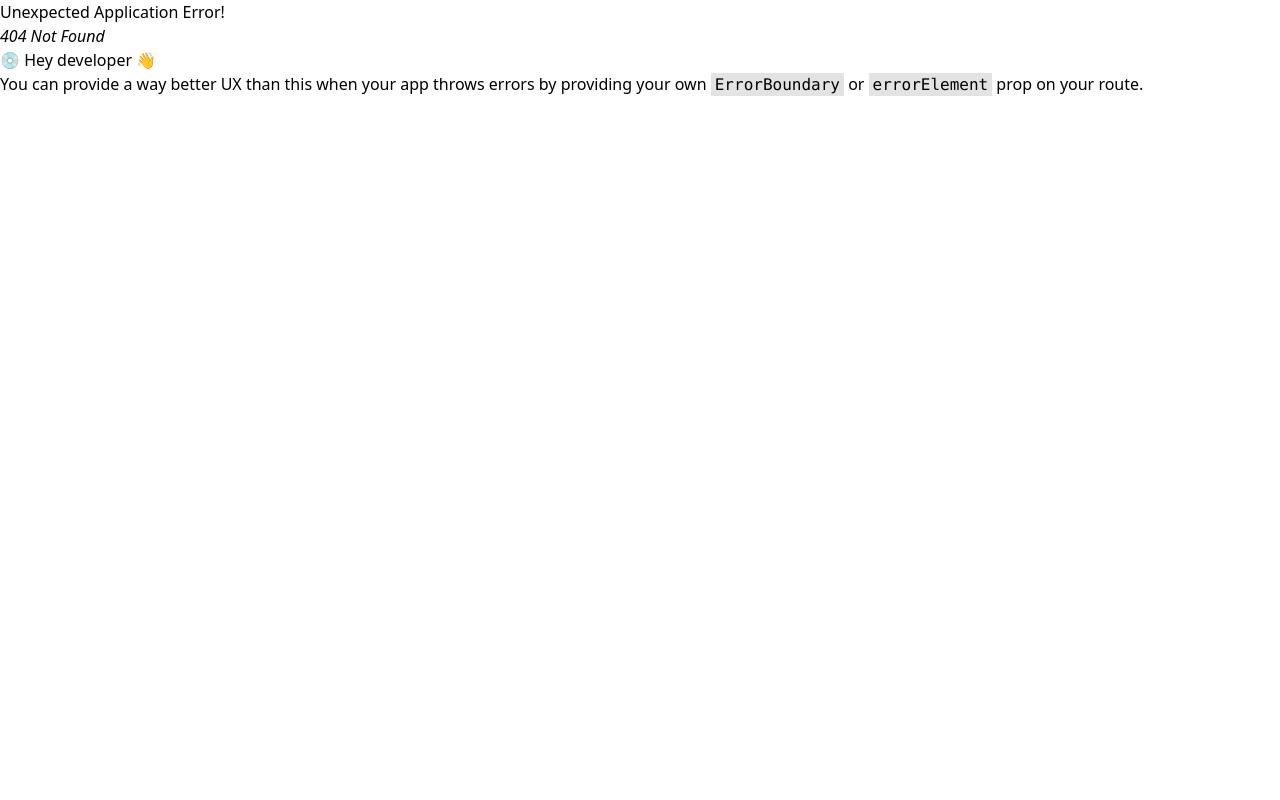
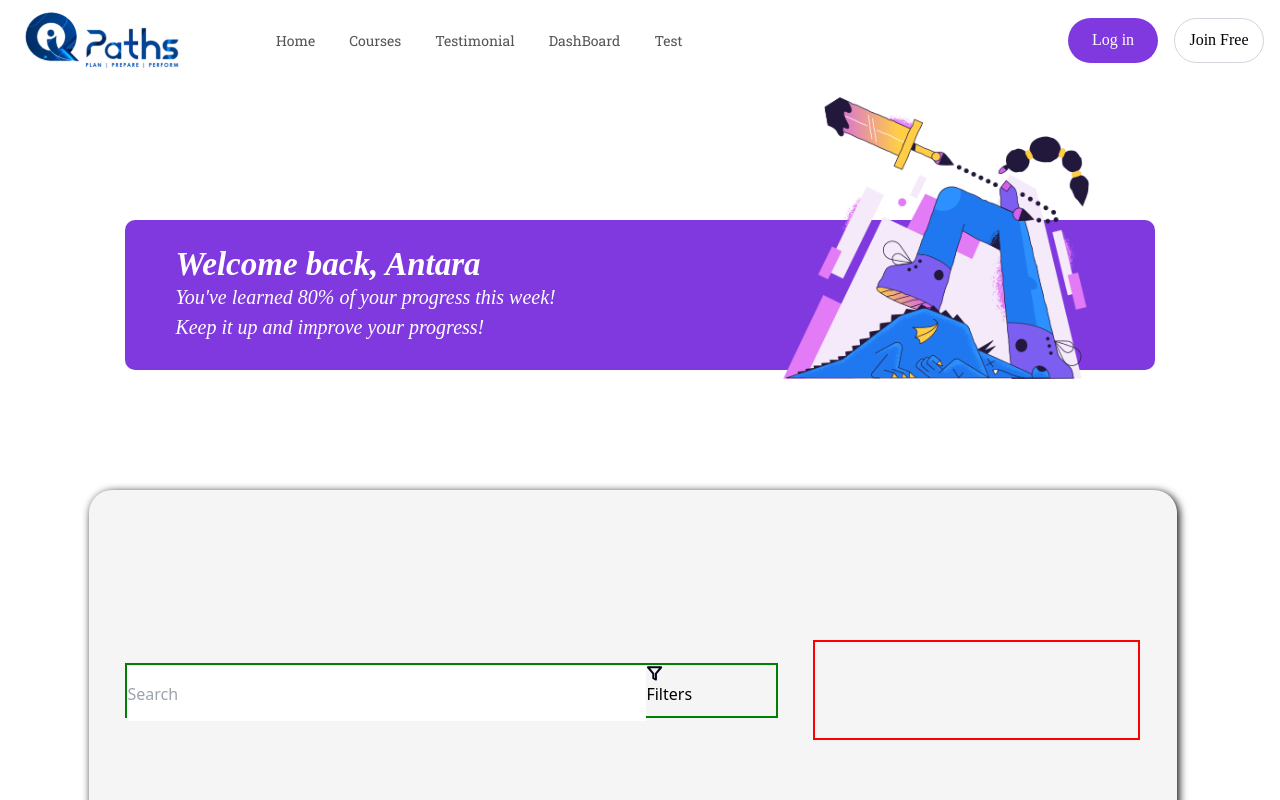
Before and after one commit to ITISH7/iqpathsquizFrontend, a React app: page /result in a window 1280 px wide. Before the commit this address had no page. Shown: the top 800 px of the page. Built offline with nearby package versions, Linux system fonts and the light colour scheme; the HTML template or start-up script is replaced by a standard one; a web font is replaced by a local one.

Commit message:
add result section

```diff
--- a/src/componets/QuestionTopicDropDown/QuestionTopicDropDown.jsx
+++ b/src/componets/QuestionTopicDropDown/QuestionTopicDropDown.jsx
@@ -94,6 +94,7 @@ function QuestionTopicDropDown({ name }) {
                 <div className={styles.dropdownItem} onClick={() => handleFilterSelect('Topic 1')}>Topic 1</div>
                 <div className={styles.dropdownItem} onClick={() => handleFilterSelect('Topic 2')}>Topic 2</div>
                 <div className={styles.dropdownItem} onClick={() => handleFilterSelect('Topic 3')}>Topic 3</div>
+                <div className={styles.dropdownItem} onClick={() => handleFilterSelect('Topic 4')}>Topic 4</div>
               </div>
             )}
           </div>
--- /dev/null
+++ b/src/componets/ResultDashboard/ResultDashboard.jsx
@@ -0,0 +1,27 @@
+import React from 'react';
+import styles from './ResultDashboard.module.css';
+
+const Dashboard = () => {
+  return (
+    <>
+      <div className={styles.outer}>
+        <div className={styles.container}>
+          <div className={styles.rightContainer}>
+            <div className={styles.searchContainer}>
+              <input type="text" className={styles.searchInput} placeholder='Search'/>
+              <button className={styles.filterButton}>
+                <img src="src\assets\FilterIcon.svg" alt="Filter Button" />
+                Filters
+              </button>
+            </div>
+          </div>
+          <div className={styles.leftContainer}>
+
+          </div>
+        </div>
+      </div>
+    </>
+  );
+};
+
+export default Dashboard;
--- /dev/null
+++ b/src/componets/ResultDashboard/ResultDashboard.module.css
@@ -0,0 +1,42 @@
+.outer {
+    display: flex;
+    align-items: center;
+    justify-content: center;
+}
+
+.container {
+    display: flex;
+    align-items: center;
+    justify-content: center;
+    width: 85%;
+    height: 400px;
+    margin-top: 100px;
+    margin-left: -15px;
+    border-radius: 23px;
+    background-color: #f5f5f5;
+    box-shadow: 2px 2px 8px  rgba(0, 0, 0, 2);
+}
+
+.rightContainer {
+    border: 2px solid green;
+    /* width: 756px; */
+    height: 55px;
+    width: 60%;
+    margin-left: 10px;
+    margin-right: 35px;
+}
+
+.searchInput {
+    width: 80%;
+    height: 55px;
+    top: 39px;
+    left: 29px;
+    gap: 19px;
+}
+
+.leftContainer {
+    border: 2px solid red;
+    width: 30%;
+    height: 100px;
+    margin-right: 10px;
+}
--- /dev/null
+++ b/src/componets/ResultHeroSection/ResultHeroSection.jsx
@@ -0,0 +1,23 @@
+import React from 'react';
+import styles from './ResultHeroSection.module.css';
+
+const ResultHeroSection = () => {
+  return (
+    <>
+        <div className={styles.dashboardContainer}>
+            <header className={styles.header}>
+                <div className={styles.headerContent}>
+                    <h1>Welcome back, Antara</h1>
+                    <p>You've learned 80% of your progress this week!</p>
+                    <p>Keep it up and improve your progress!</p>
+                </div>
+                <div className={styles.headerImage}>
+                  <img src="src\assets\ResultHero.svg" alt="Result Hero" />
+                </div>
+            </header>
+        </div>
+    </>
+  );
+};
+
+export default ResultHeroSection;
--- /dev/null
+++ b/src/componets/ResultHeroSection/ResultHeroSection.module.css
@@ -0,0 +1,60 @@
+.dashboardContainer {
+    display: flex;
+    flex-direction: column;
+    width: 100%;
+    padding: 20px;
+    justify-content: center;
+    align-items: center;
+  }
+
+  .header {
+    display: flex;
+    justify-content: center;
+    align-items: center;
+    background-color: #8039DF;
+    padding: 20px;
+    border-radius: 10px;
+    color: white;
+    width: 83%;
+    height: 150px;
+    Gap: 15px;
+    margin-top: 120px;
+  }
+
+  .headerContent {
+    flex: 1;
+  }
+
+  .headerContent h1 {
+    width: 390px;
+    height: 40px;
+    font-family: Barlow;
+    font-size: 33px;
+    font-style: italic;
+    font-weight: 800;
+    line-height: 39.6px;
+    text-align: left;
+    padding-left: 30px;
+    /* border: 2px solid green; */
+  }
+
+  .headerContent p {
+    width: 450px;
+    height: 30px;
+    font-family: Barlow;
+    font-size: 20px;
+    font-style: italic;
+    font-weight: 500;
+    line-height: 24px;
+    text-align: left;
+    padding-left: 30px;
+  }
+
+  .headerImage {
+    background-size: cover;
+    width: 340px;
+    height: 368px;
+    /* border: 2px solid green; */
+    margin-top: -70px;
+    margin-right: 20px;
+  }
--- a/src/main.jsx
+++ b/src/main.jsx
@@ -5,6 +5,7 @@ import './index.css'
 import { RouterProvider, createBrowserRouter } from 'react-router-dom'
 import Home from './pages/Home.jsx'
 import Leaderboard from './pages/Leaderboard.jsx'
+import Result from './pages/Result.jsx'
 import { AuthProvider } from './context/AuthContext';
 
 
@@ -20,6 +21,10 @@ const router = createBrowserRouter([
       {
         path: '/leaderboard',
         element: <Leaderboard />,
+      },
+      {
+        path: '/result',
+        element: <Result />,
       }
     ],
   }
--- /dev/null
+++ b/src/pages/Result.jsx
@@ -0,0 +1,14 @@
+import React from "react";
+import ResultHeroSection from '../componets/ResultHeroSection/ResultHeroSection'
+import ResultDashboard from '../componets/ResultDashboard/ResultDashboard'
+
+function Result() {
+    return (
+      <>
+      <ResultHeroSection />
+      <ResultDashboard />
+      </>
+    )
+  }
+
+  export default Result
```
Also changed, not shown: src/assets/ResultHero.svg (added), src/assets/icons/image 3.svg (added).
